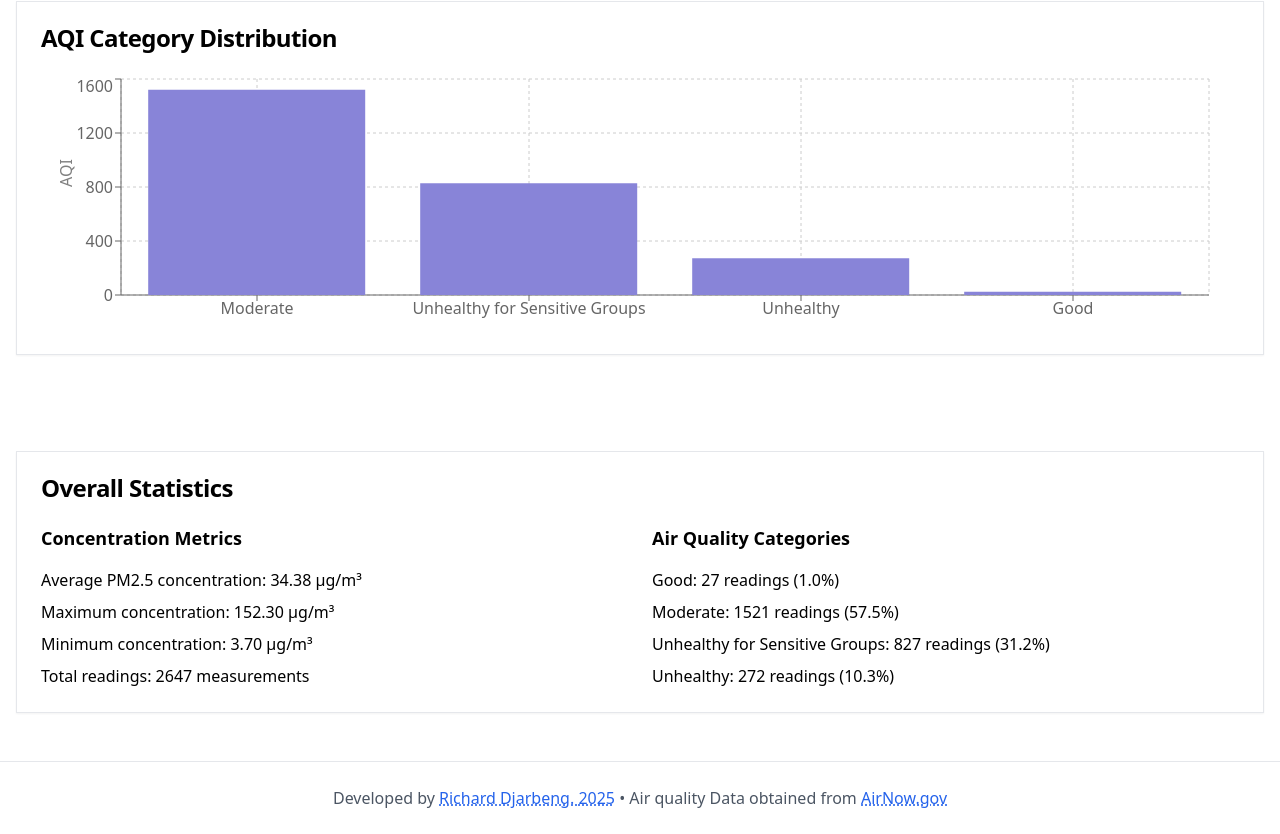
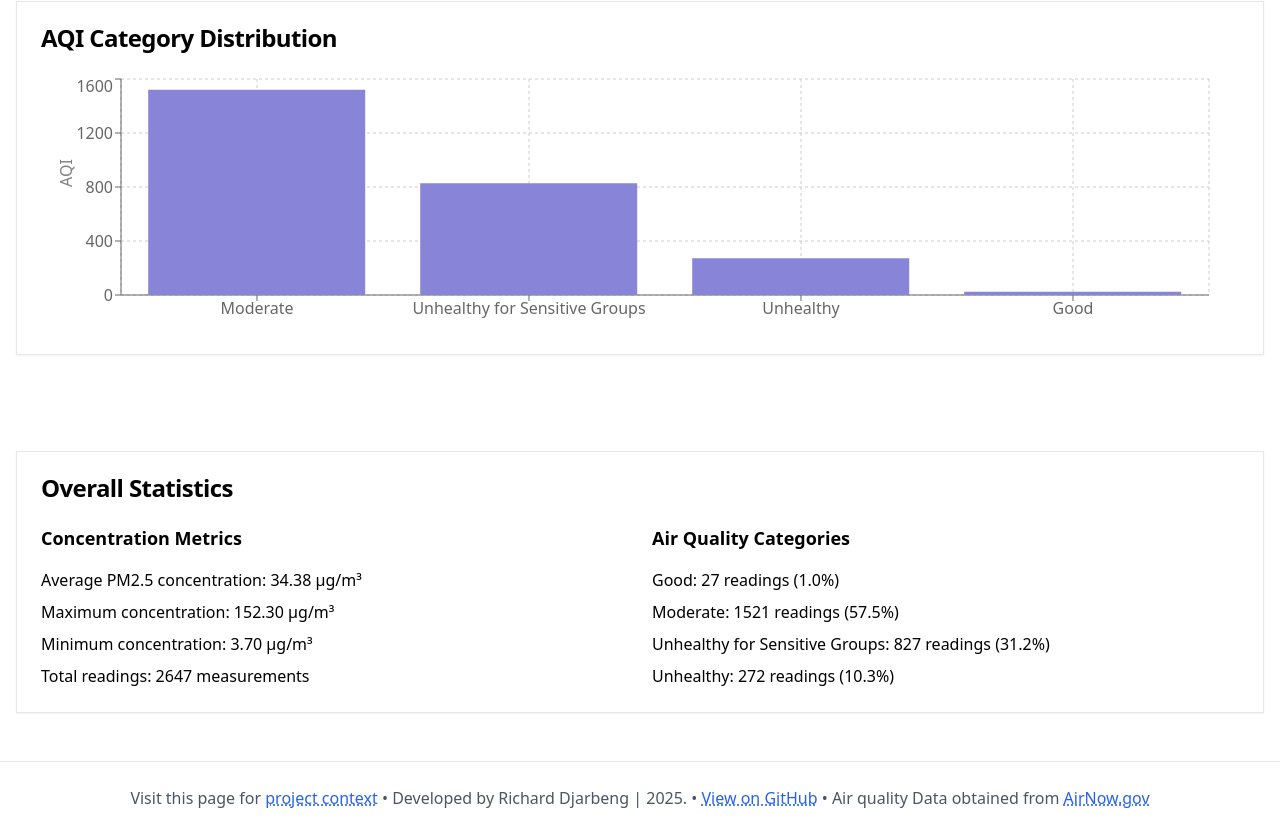
Before and after one commit to RDjarbeng/air-quality-analysis_dashboard, a Next.js app: page / in a window 1280 px wide. Shown: the part 1685-2519 px from the top of the page. Built offline with nearby package versions, Linux system fonts and the light colour scheme.

Commit message:
add direct link to repo, minor changes

```diff
--- a/src/components/Footer.tsx
+++ b/src/components/Footer.tsx
@@ -7,14 +7,26 @@ export function Footer() {
     <footer className="mt-8 py-6 border-t">
       <div className="container mx-auto px-4 text-center text-gray-600">
         <p>
-          Developed by <a
-              href="https://github.com/RDjarbeng"
+            Visit this page for <a
+              href="/about"
               target="_blank"
               rel="noopener noreferrer"
               className="text-blue-600 hover:text-blue-800 underline decoration-dotted"
             >
-                Richard Djarbeng. {currentYear}
+                project context
                 </a>
+                {' • '}
+          Developed by Richard Djarbeng | {currentYear}.
+          {' • '}
+          <a
+              href="https://github.com/RDjarbeng/air-quality-analysis_dashboard"
+              target="_blank"
+              rel="noopener noreferrer"
+              className="text-blue-600 hover:text-blue-800 underline decoration-dotted"
+            >
+                 View on GitHub
+                </a>
+
           {' • '}
           <span>Air quality Data obtained from{' '}
             <a
```
